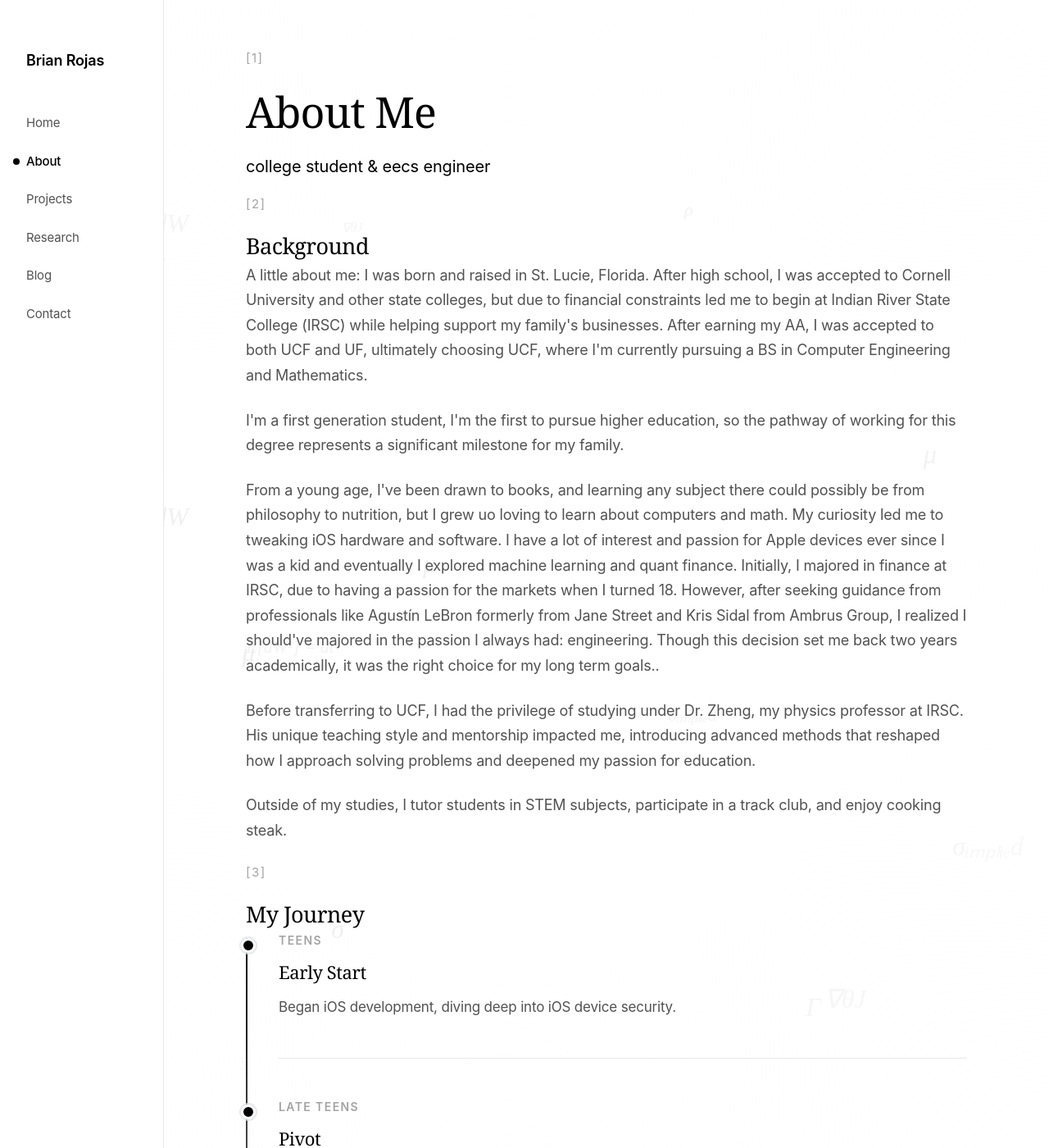
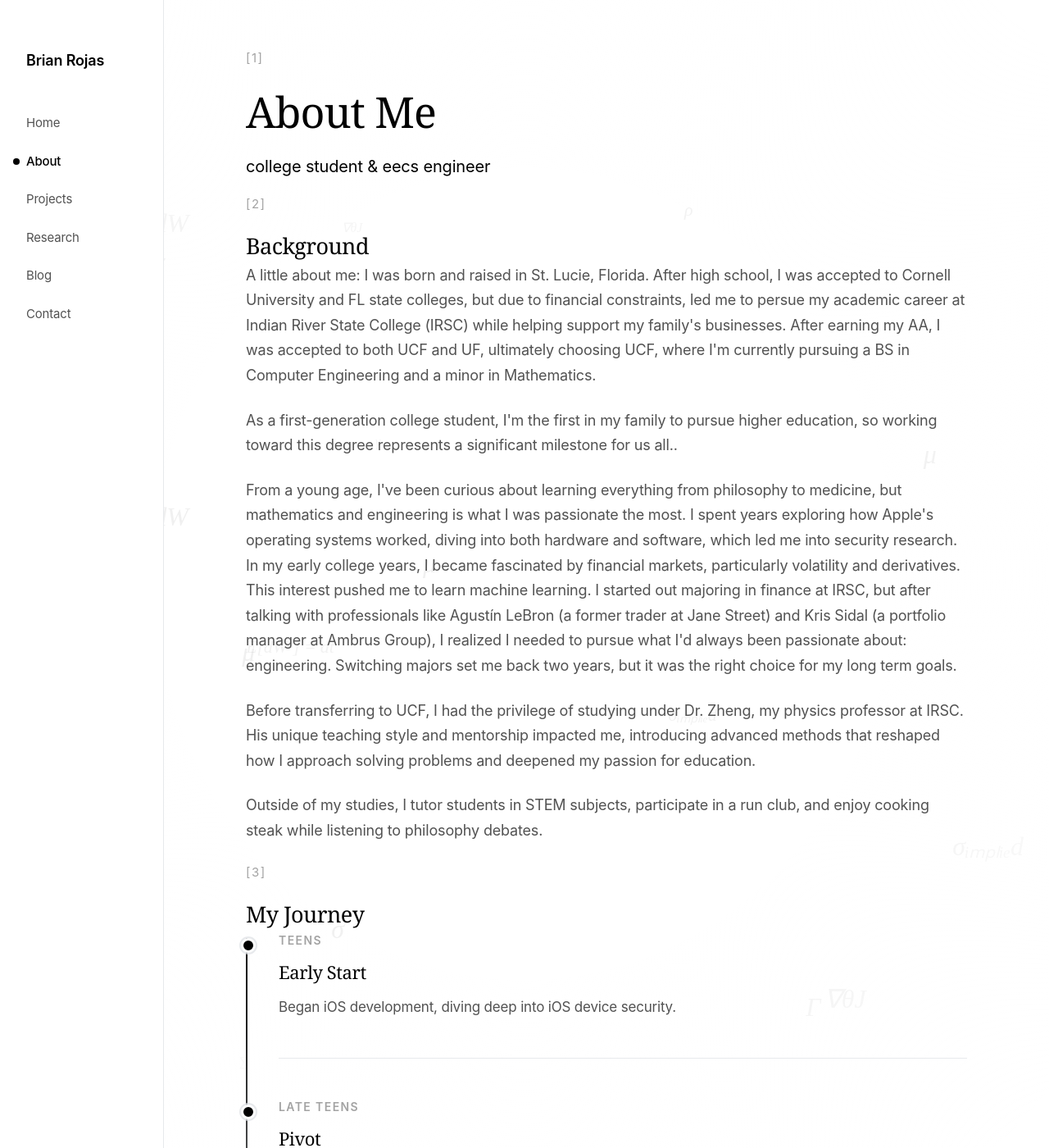
Before and after one commit to brianrojrc/brianrojrc.github.io, a Jekyll site: the page built from about.md, in a window 1280 px wide and 1400 px high. Shown: the whole window at 82% size. Built offline with Jekyll 4.4.1, drawn with Linux system fonts in a browser that asks for light colours; some web fonts are replaced.

Commit message:
Update about.md

```diff
--- a/about.md
+++ b/about.md
@@ -12,16 +12,15 @@ title: About
     <span class="section-marker">[2]</span>
     <h2>Background</h2>
 
-    <p>A little about me: I was born and raised in St. Lucie, Florida. After high school, I was accepted to Cornell University and other state colleges, but due to financial constraints led me to begin at Indian River State College (IRSC) while helping support my family's businesses. After earning my AA, I was accepted to both UCF and UF, ultimately choosing UCF, where I'm currently pursuing a BS in Computer Engineering and Mathematics.
+    <p>A little about me: I was born and raised in St. Lucie, Florida. After high school, I was accepted to Cornell University and FL state colleges, but due to financial constraints, led me to persue my academic career at Indian River State College (IRSC) while helping support my family's businesses. After earning my AA, I was accepted to both UCF and UF, ultimately choosing UCF, where I'm currently pursuing a BS in Computer Engineering and a minor in Mathematics.
 
+    <p>As a first-generation college student, I'm the first in my family to pursue higher education, so working toward this degree represents a significant milestone for us all..</p>
 
-    <p>I'm a first generation student, I'm the first to pursue higher education, so the pathway of working for this degree represents a significant milestone for my family.</p>
-
-    <p>From a young age, I've been drawn to books, and learning any subject there could possibly be from philosophy to nutrition, but I grew uo loving to learn about computers and math. My curiosity led me to tweaking iOS hardware and software. I have a lot of interest and passion for Apple devices ever since I was a kid and eventually I explored machine learning and quant finance. Initially, I majored in finance at IRSC, due to having a passion for the markets when I turned 18. However, after seeking guidance from professionals like Agustín LeBron formerly from Jane Street and Kris Sidal from Ambrus Group, I realized I should've majored in the passion I always had: engineering. Though this decision set me back two years academically, it was the right choice for my long term goals..</p>
+    <p>From a young age, I've been curious about learning everything from philosophy to medicine, but mathematics and engineering is what I was passionate the most. I spent years exploring how Apple's operating systems worked, diving into both hardware and software, which led me into security research. In my early college years, I became fascinated by financial markets, particularly volatility and derivatives. This interest pushed me to learn machine learning. I started out majoring in finance at IRSC, but after talking with professionals like Agustín LeBron (a former trader at Jane Street) and Kris Sidal (a portfolio manager at Ambrus Group), I realized I needed to pursue what I'd always been passionate about: engineering. Switching majors set me back two years, but it was the right choice for my long term goals.</p>
 
     <p>Before transferring to UCF, I had the privilege of studying under Dr. Zheng, my physics professor at IRSC. His unique teaching style and mentorship impacted me, introducing advanced methods that reshaped how I approach solving problems and deepened my passion for education.</p>
 
-    <p>Outside of my studies, I tutor students in STEM subjects, participate in a track club, and enjoy cooking steak.</p>
+    <p>Outside of my studies, I tutor students in STEM subjects, participate in a run club, and enjoy cooking steak while listening to philosophy debates.</p>
 
 
 
```
